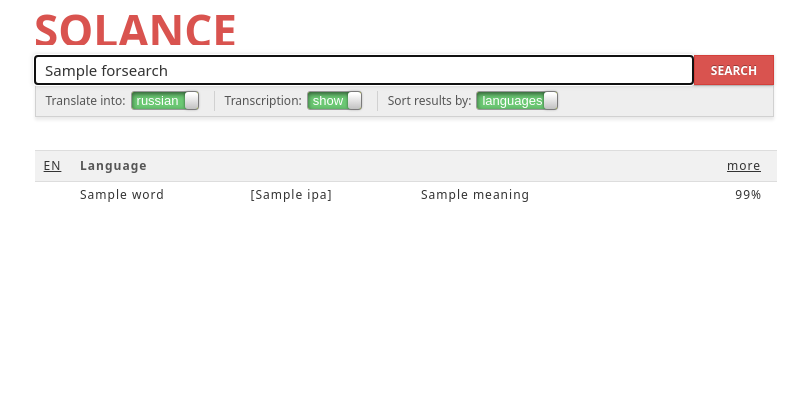
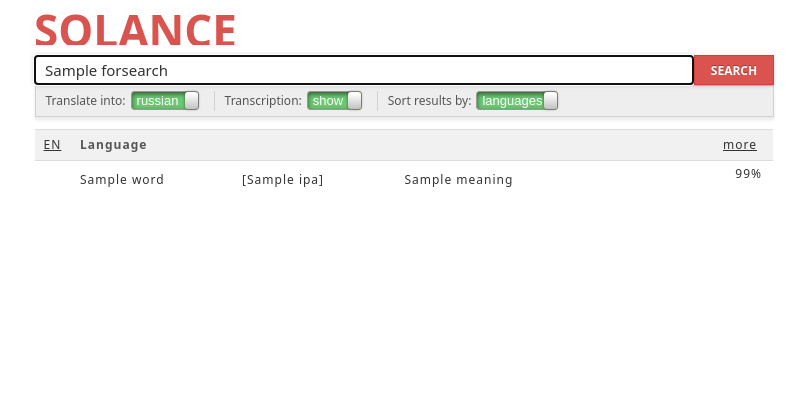
Before and after one commit to niggin/Trademarks_Deployment, a Django app: template trademarks/templates/search.html in a window 1280 px wide. Shown: the top 420 px of the page, without its empty margins (236-1044 px from the left). Run offline with Django 3.2, Linux system fonts and the light colour scheme; the template is opened without the code that fills it: most values are stand-ins (such as "Sample title", 1, 10 or a date in 2020); parts of the project's set-up code (start-up, migrations or seed data) failed here and were passed over.

Commit message:
some design bugs were fixed

```diff
--- a/trademarks/static/css/main.css
+++ b/trademarks/static/css/main.css
@@ -166,7 +166,7 @@ html, body {
 #results {
 	width: 730px;
 	margin: 0 auto;
-	margin-top: 100px !important;
+	margin-top: 80px !important;
     overflow: inherit;
     font: normal 12px/20px 'sans', 'trebuchet MS', 'Tahoma';
     letter-spacing: 1px;
@@ -362,7 +362,6 @@ html, body {
 #results .lang {
 	position: relative;
 	margin-left: 26px;
-	border-top: 1px solid #ddd;
 	width: 682px;
 	padding: 34px 15px 27px 15px;
 	display: table;
@@ -421,6 +420,7 @@ html, body {
 	height: 30px;
 	margin-top: -35px;
 	padding-left: 10px;
+	width: 708px;
 }
 
 #results .lang-header .word {
@@ -444,24 +444,29 @@ html, body {
 
 #results .cell {
 	display: table-cell;
-	width: 25%;
+	width: 170px;
 	/*border: 1px solid red;*/
 }
 
 #results .word, #results .transcript {
-	width: 25%;
+	width: 170px;
 	text-align: left;
 }
 
 #results .translate {
-	width: 43%;
+	width: 293px;
 	text-align: left;
 }
 
+#results .wide-translate {
+	width: 463px !important;
+}
+
 #results .percent {
+	float: right;
 	position: relative;
 	text-align: right;
-	width: 7%;
+	width: 80px;
 }
 
 #results .loadmore {
@@ -540,10 +545,13 @@ html, body {
 }
 
 .progressbar {
+	position: absolute;
+	margin: 4px 0 0 12px;
   	background-color: #efefef;
 	border-radius: 0px; /* (height of inner div) / 2 + padding */
 	padding: 3px;
 	height: 7px;
+	width: 70px;
 }
 
 .progressbar > div {
--- a/trademarks/static/js/main.js
+++ b/trademarks/static/js/main.js
@@ -36,15 +36,14 @@ $(document).ready(function () {
 });
 
 function loadToggles() {
-    $.fn.focuseOn = function () {
+    $.fn.focuseOn = function(){
         if(!$(this).parent(".lang").hasClass("focused")) {
-        	$focusedobject = $(this);
-        	$opaco = $("<div/>", {
-        		id: "opaco"
+            var $focusedobject = $(this);
+            var $opaco = $("<div/>", {
+                id: "opaco",
             });
             $("body").append($opaco);
             $($opaco).height($(document).height())
-            		.toggleClass('hidden')
                     .fadeTo('fast', 0.7)
                     .click(function(){
                         $focusedobject.focuseOff();
@@ -57,10 +56,9 @@ function loadToggles() {
     };
     $.fn.focuseOff = function() {
         $("#opaco").remove();
-        $("#opaco").toggleClass('hidden').removeAttr('style').unbind('click');
         $(this).parent(".lang").toggleClass('focused');
         $(this).toggleClass("focused");
-    };
+    }
 
 }
 
@@ -83,6 +81,7 @@ function loadListeners() {
 
     $("#showtranscript").click(function () {
         $(".transcript").toggleClass("hidden");
+        $(".translate").toggleClass("wide-translate");
         if (getUrlAttr("tr") == "undefined") {
             setUrlAttr("tr", 0);
         } else {
```
Lines whose indentation alone changed are shown as unchanged.
